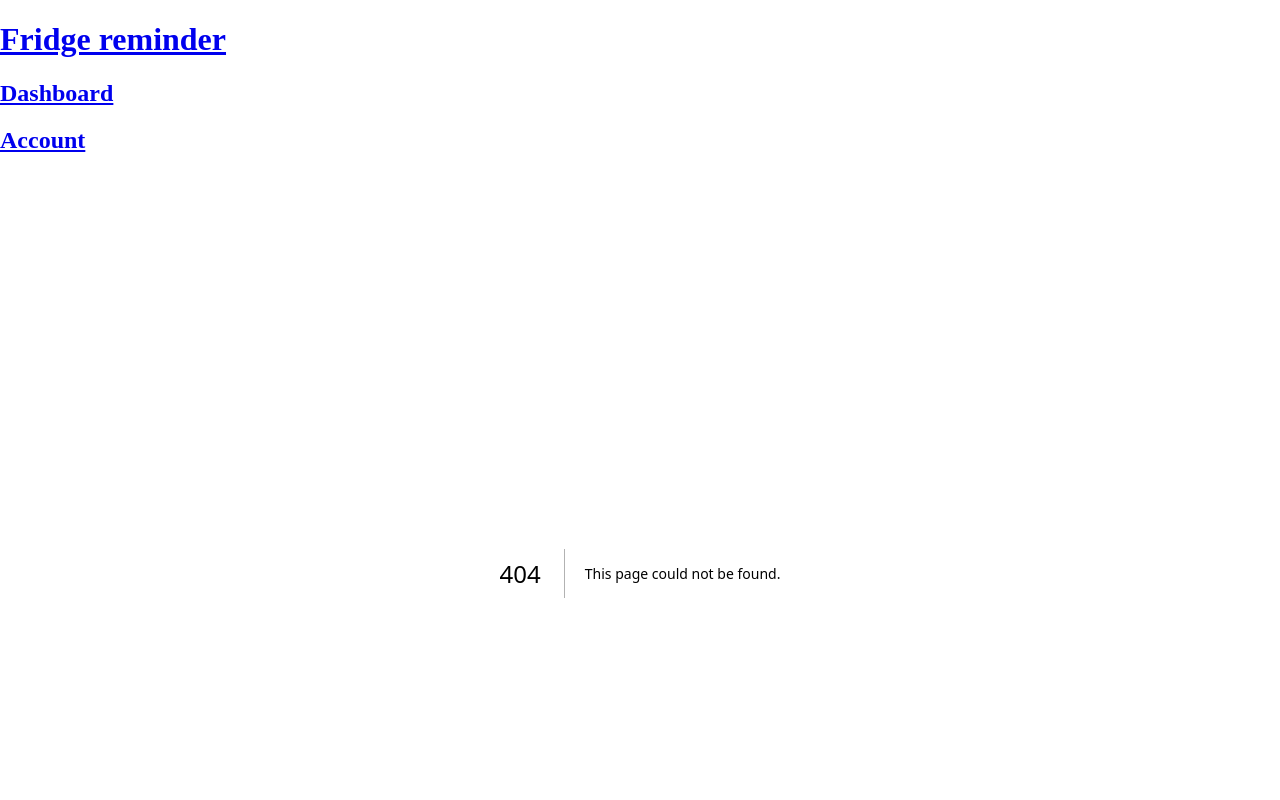
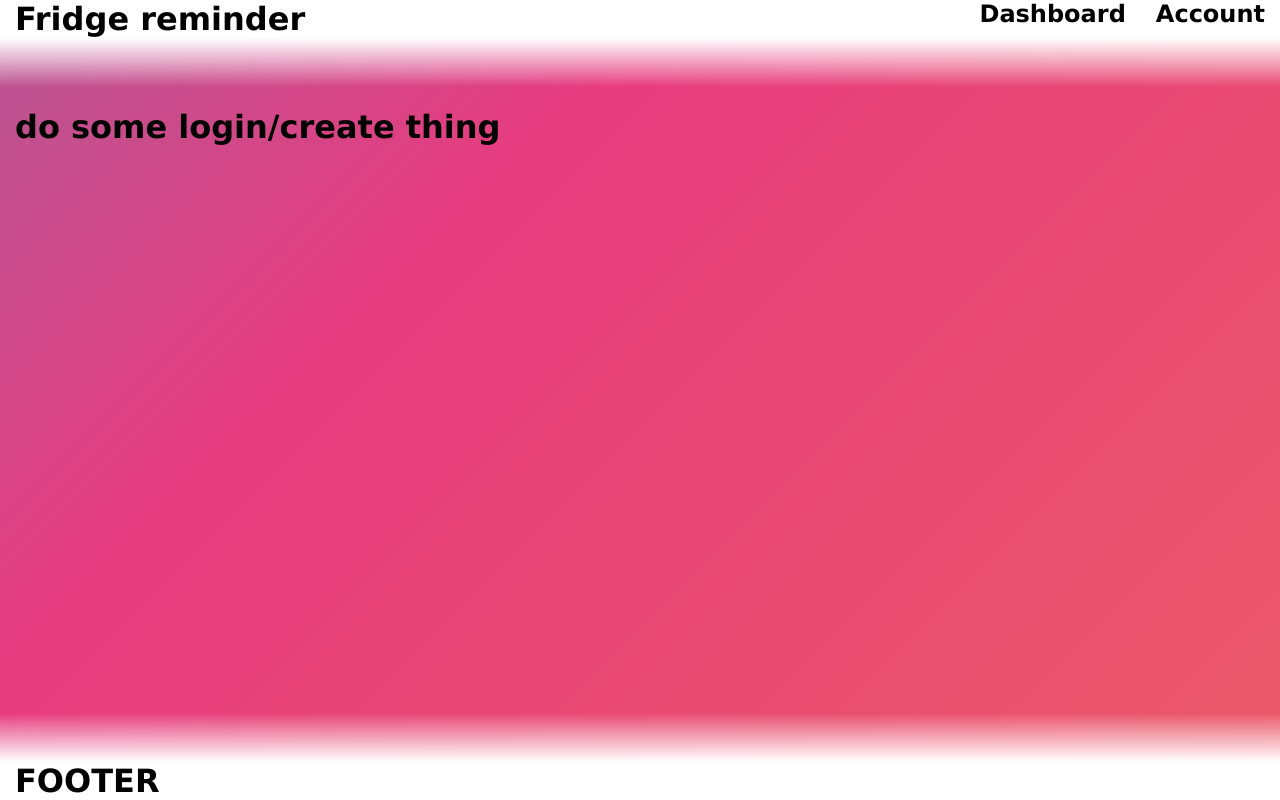
Before and after one commit to siweli/fridge-reminder, a Next.js app in the folder fridge-reminder-website/: page /account in a window 1280 px wide. Before the commit this address had no page. Shown: the top 800 px of the page. Built offline with nearby package versions, Linux system fonts and the light colour scheme.

Commit message:
added account page

```diff
--- /dev/null
+++ b/fridge-reminder-website/src/app/account/page.tsx
@@ -0,0 +1,11 @@
+import "../globals.css";
+
+export default function Page() {
+    return (
+        <main>
+            <title>Account</title>
+
+            <h1>do some login/create thing</h1>
+        </main>
+    )
+}
--- a/fridge-reminder-website/src/app/layout.tsx
+++ b/fridge-reminder-website/src/app/layout.tsx
@@ -18,7 +18,7 @@ export default function RootLayout({
 
             <div className="other_pages">
               <h2 className="page_link"><a href="/dashboard">Dashboard</a></h2>
-              <h2 className="page_link"><a href="/">Account</a></h2>
+              <h2 className="page_link"><a href="/account">Account</a></h2>
             </div>
 
           </div>
```
